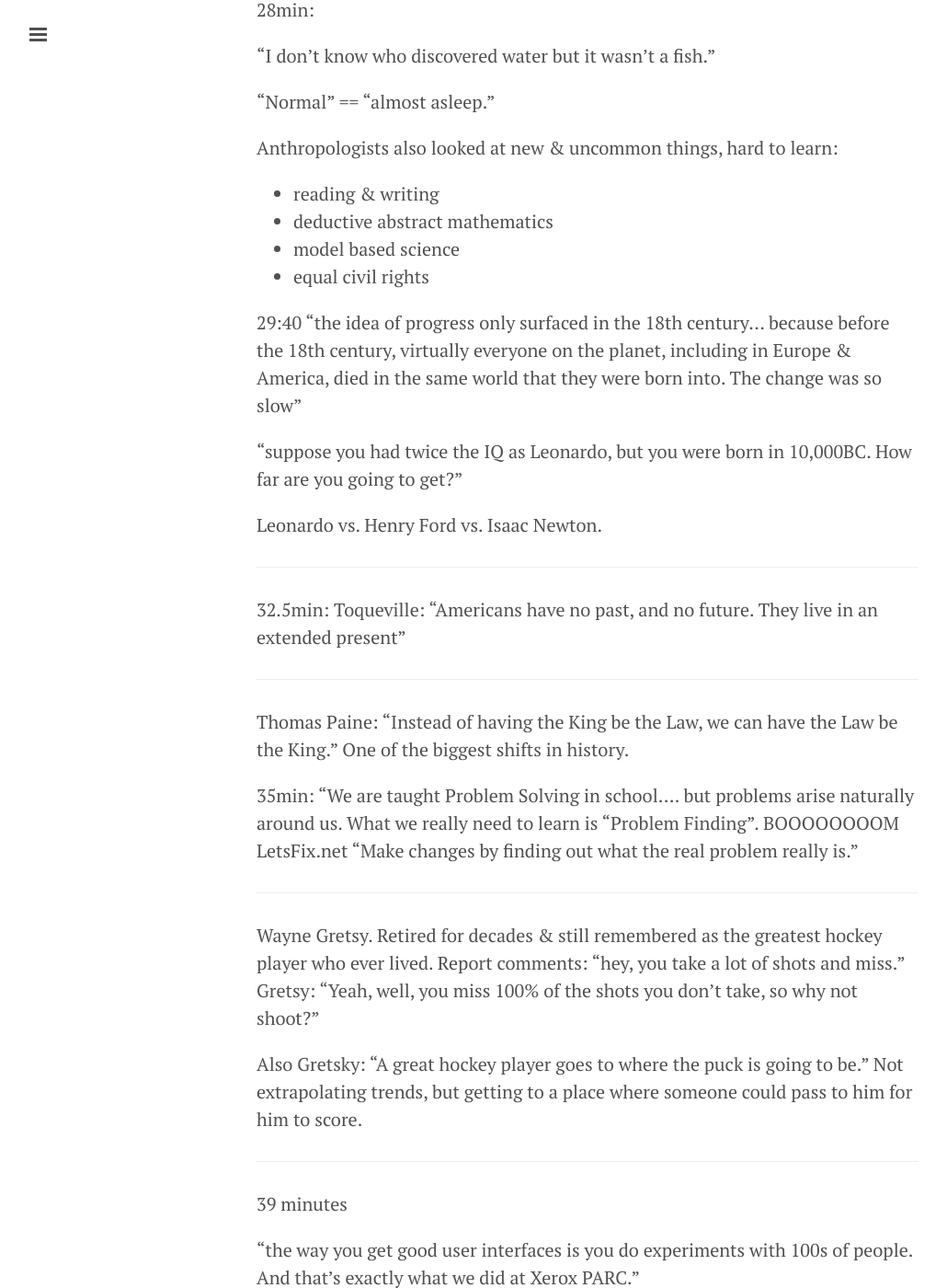
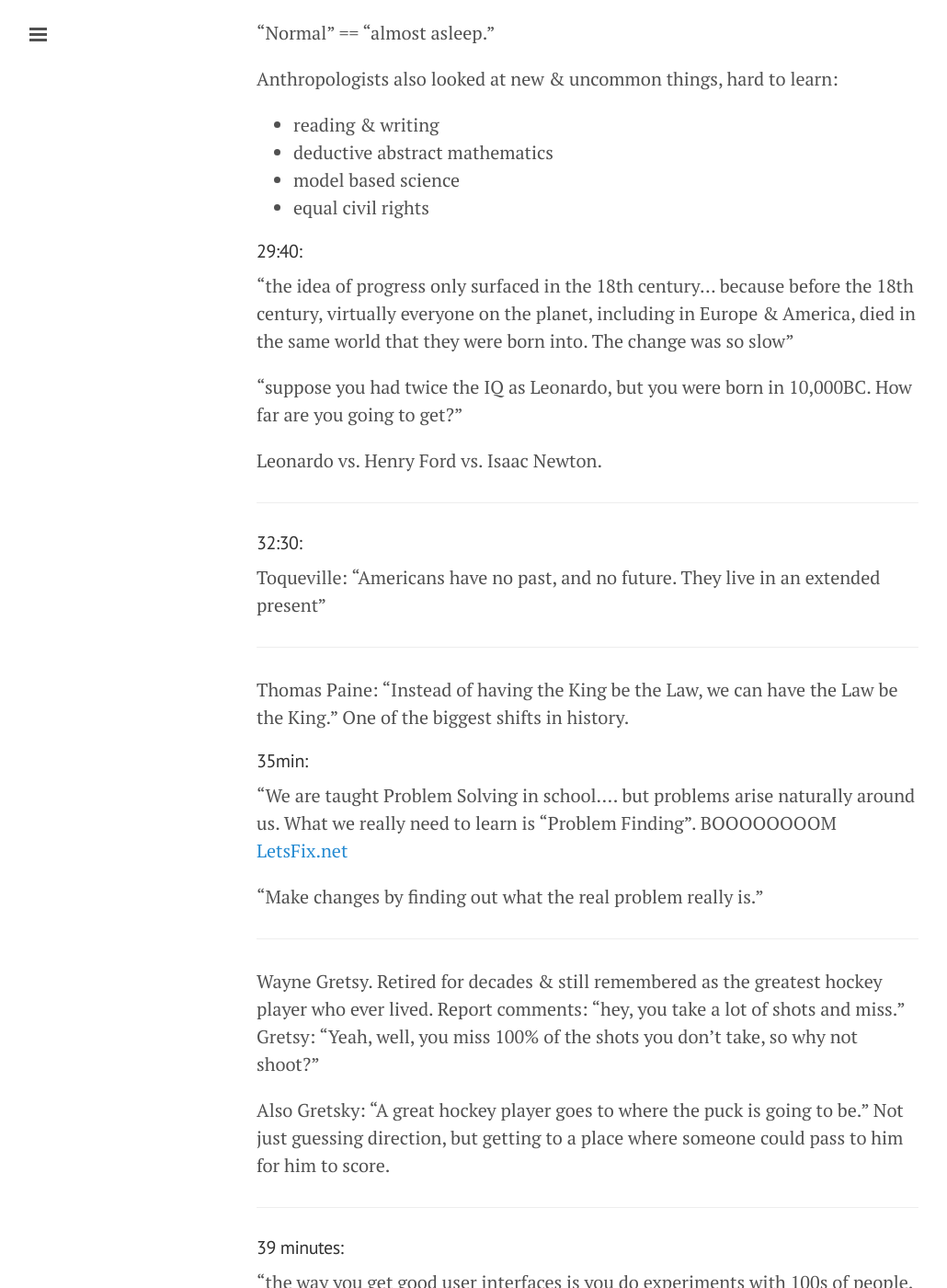
Before and after one commit to dsernst/quotes, a Jekyll site: the page built from _posts/2014-08-22-Alan-Kay--The-Future-Doesnt-Have-To-Be-Incremental.md, in a window 1280 px wide and 1400 px high, scrolled down 1634 px. Shown: the whole window at 92% size, without its empty margins (1-1031 px from the left). Built offline with Jekyll 4.4.1, drawn with Linux system fonts in a browser that asks for light colours; some of the changed text lies outside the part shown.

Commit message:
adjust time markers

```diff
--- a/_posts/2014-08-22-Alan-Kay--The-Future-Doesnt-Have-To-Be-Incremental.md
+++ b/_posts/2014-08-22-Alan-Kay--The-Future-Doesnt-Have-To-Be-Incremental.md
@@ -19,7 +19,7 @@
 
 ---------
 
-Around 13min mark:
+##### Around 13min mark:
 
 Learning curve = bad.
 
@@ -31,7 +31,7 @@
 
 ------
 
-around 16 minutes:
+##### around 16 minutes:
 
 News: Can be told in a few minutes. Uses existing ideas.
 vs
@@ -39,7 +39,7 @@
 
 --------
 
-around 20 minutes:
+#### around 20 minutes:
 
 informative illustration of status-quo'ers vs innovators / extroverts vs. introverts
 
@@ -83,7 +84,8 @@
 
 ------
 
-32.5min:
+#### 32:30:
+
 Toqueville: "Americans have no past, and no future. They live in an extended present"
 
 -----
@@ -102,9 +106,10 @@
 Report comments: "hey, you take a lot of shots and miss."
 Gretsy: "Yeah, well, you miss 100% of the shots you don't take, so why not shoot?"
 
-Also Gretsky: "A great hockey player goes to where the puck is going to be." Not extrapolating trends, but getting to a place where someone could pass to him for him to score.
+Also Gretsky: "A great hockey player goes to where the puck is going to be." Not just guessing direction, but getting to a place where someone could pass to him for him to score.
 
 -------
-39 minutes
+
+#### 39 minutes:
 
 "the way you get good user interfaces is you do experiments with 100s of people. And that's exactly what we did at Xerox PARC."
```
Also changed, not shown: other parts of _posts/2014-08-22-Alan-Kay--The-Future-Doesnt-Have-To-Be-Incremental.md (+8 -5 lines).
